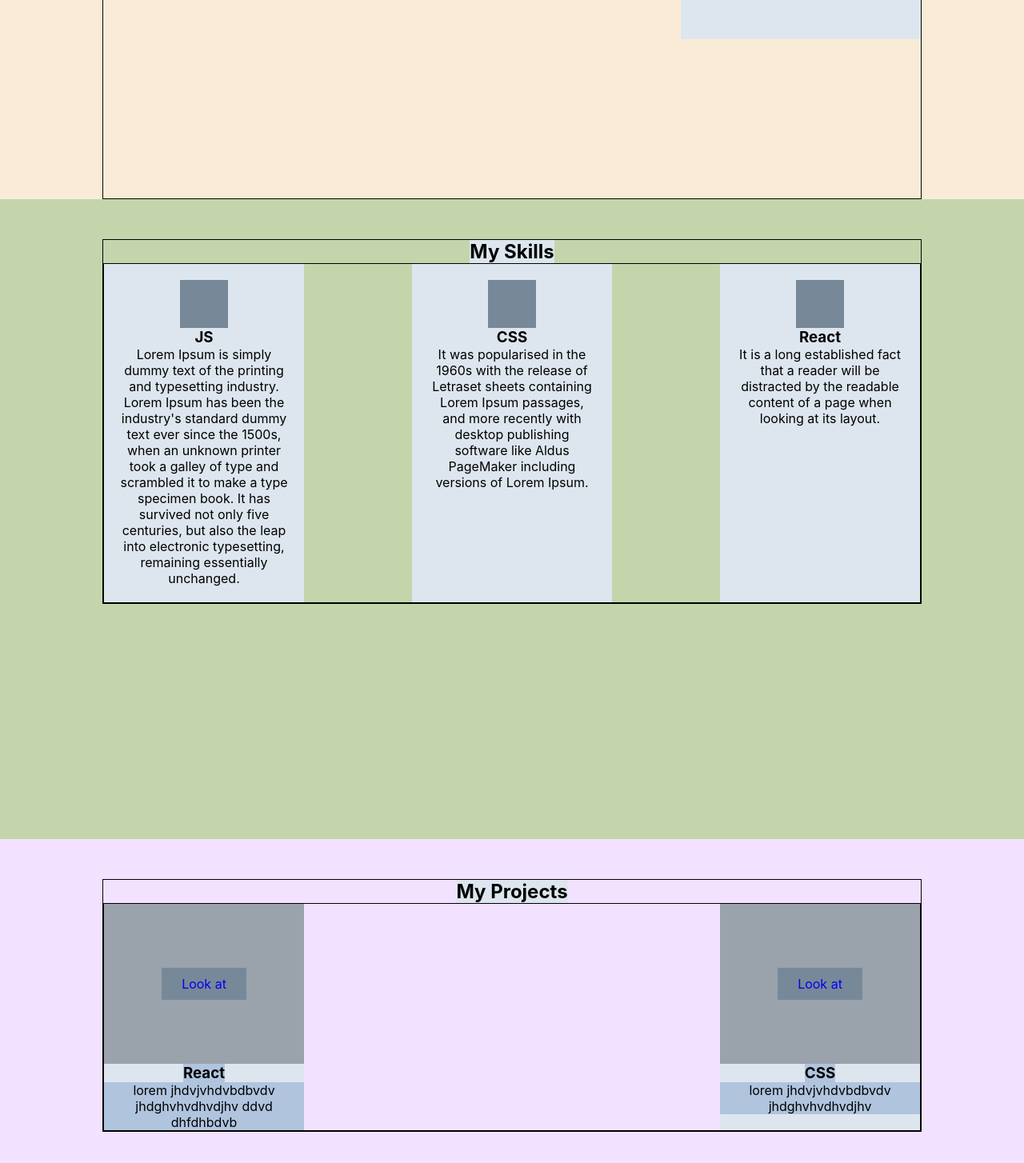
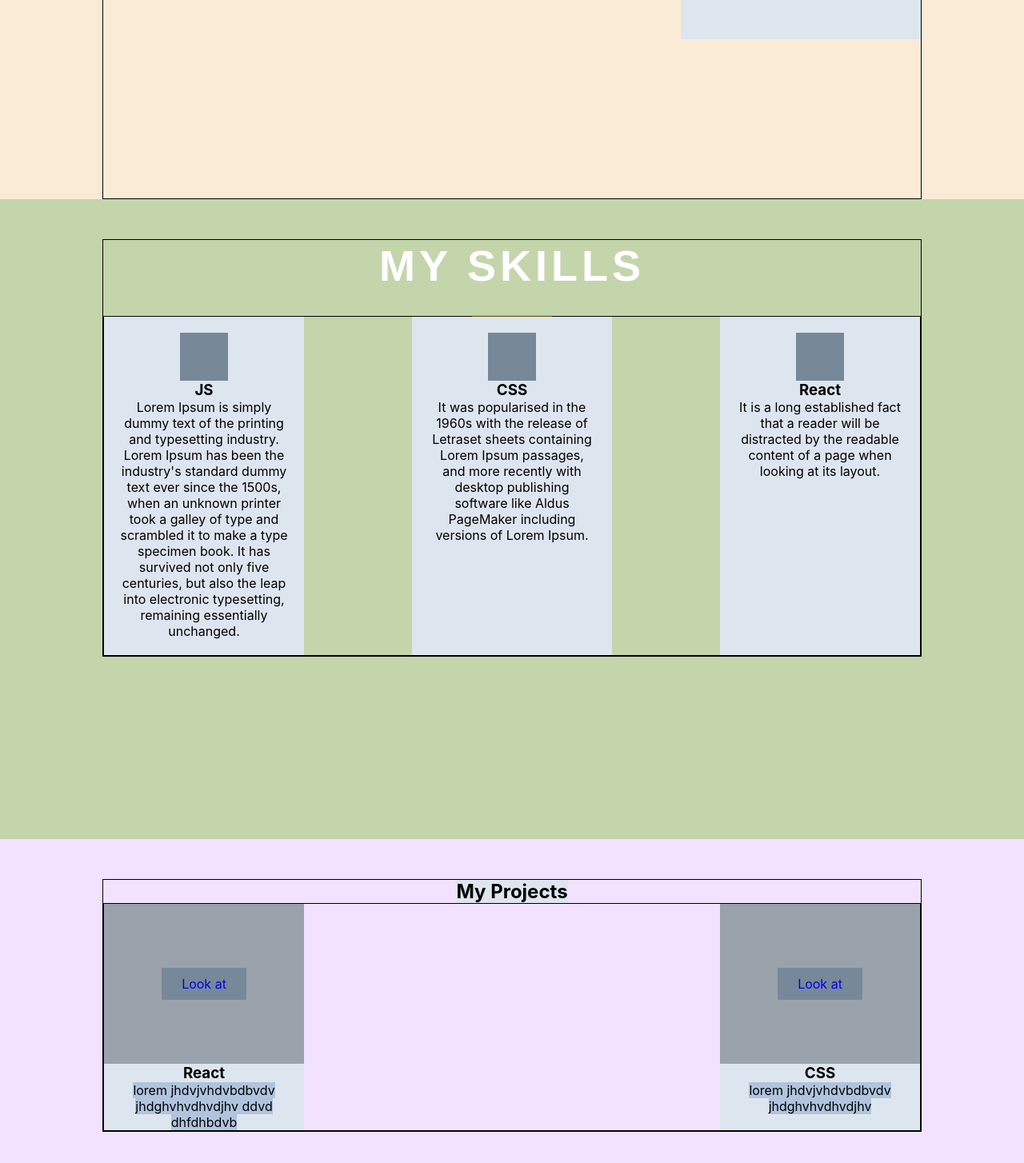
Before and after one commit to TinyMan66/Portfolio, a React (Create React App) app: page / in a window 1280 px wide. Shown: the part 631-2085 px from the top of the page at 80% size. Built offline with nearby package versions, Linux system fonts and the light colour scheme.

Commit message:
The Title component added

```diff
--- a/src/projects/project/Project.js
+++ b/src/projects/project/Project.js
@@ -4,13 +4,15 @@ import style from './Project.module.css';
 export const Project = (props) => {
     return (
         <div className={style.project}>
-            <div className={style.imgContainer}>
+            <div className={style.imgContainer} style={props.style}>
                 <a className={style.button} href="/#">Look at</a>
             </div>
-            <h3 className={style.title}>{props.title}</h3>
-            <span className={style.description}>
+            <div className={style.projectInfo}>
+                <h3 className={style.projectTitle}>{props.title}</h3>
+                <span className={style.description}>
                 {props.description}
-            </span>
+                </span>
+            </div>
         </div>
     );
 }
--- a/src/skills/Skills.js
+++ b/src/skills/Skills.js
@@ -2,12 +2,13 @@ import React from 'react';
 import style from './Skills.module.css';
 import styleContainer from '../../src/common/styles/Container.module.css'
 import {Skill} from "./skill/Skill";
+import {Title} from "../common/components/title/Title";
 
 export const Skills = () => {
     return (
         <div className={style.skillsBlock}>
             <div className={`${styleContainer.container} ${style.skillsContainer}`}>
-                <h2 className={style.title}>My Skills</h2>
+                <Title text={"My Skills"}/>
                 <div className={style.skills}>
                     <Skill title={"JS"} description={"Lorem Ipsum is simply dummy text of the printing and typesetting industry. Lorem Ipsum has been the industry's standard dummy text ever since the 1500s, when an unknown printer took a galley of type and scrambled it to make a type specimen book. It has survived not only five centuries, but also the leap into electronic typesetting, remaining essentially unchanged."}/>
                     <Skill title={"CSS"} description={"It was popularised in the 1960s with the release of Letraset sheets containing Lorem Ipsum passages, and more recently with desktop publishing software like Aldus PageMaker including versions of Lorem Ipsum."}/>
```
